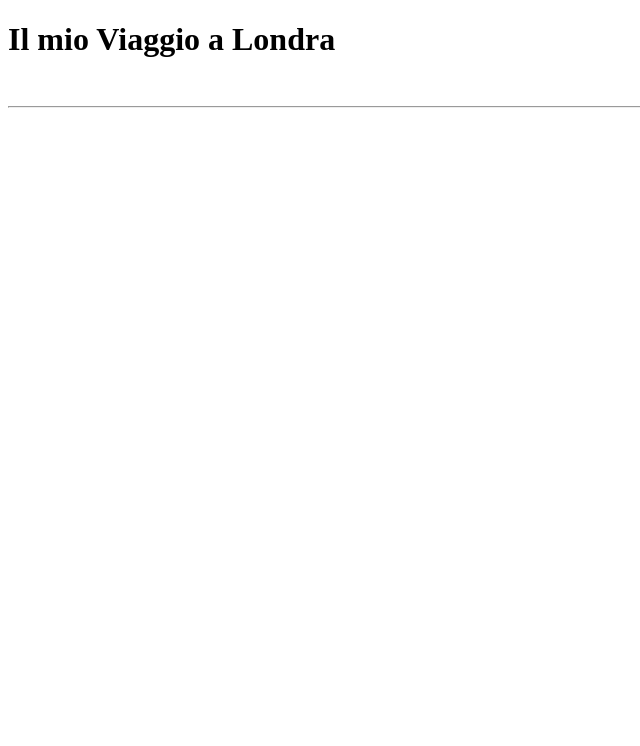
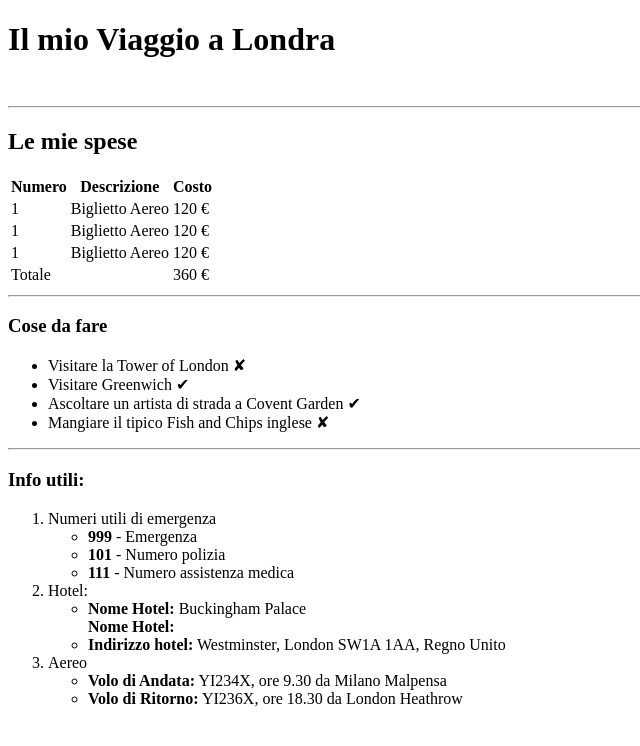
Before and after one commit to erica201193/html-london-trip, a plain HTML site: page index.html in a window 1280 px wide. Shown: the whole page, without its empty margins (0-640 px from the left). Drawn offline with Linux system fonts and the light colour scheme.

Commit message:
Inserite sezione info utili

```diff
--- a/index.html
+++ b/index.html
@@ -14,5 +14,71 @@
     <img src="img/pexels-bill-emrich-230794-2.jpg" alt="">
     <hr>
     </header>
+    <main>
+        <h2>Le mie spese</h2>
+        <table>
+            <thead>
+                <tr>
+                    <th>Numero</th>
+                    <th>Descrizione</th>
+                    <th>Costo</th>
+                </tr>
+            </thead>
+            <tbody>
+                <tr>
+                    <td>1</td>
+                    <td>Biglietto Aereo</td>
+                    <td>120 €</td>
+                </tr>
+                <tr>
+                    <td>1</td>
+                    <td>Biglietto Aereo</td>
+                    <td>120 €</td>
+                </tr>
+                <tr>
+                    <td>1</td>
+                    <td>Biglietto Aereo</td>
+                    <td>120 €</td>
+                </tr>
+                <tr>
+                    <td>Totale</td>
+                    <td></td>
+                    <td>360 €</td>
+                </tr>
+            </tbody>
+        </table>
+        <hr>
+        <h3>Cose da fare</h3>
+        <ul>
+            <li>Visitare la Tower of London &#10008;</li>
+            <li>Visitare Greenwich &#10004;</li>
+            <li>Ascoltare un artista di strada a Covent Garden &#10004;</li>
+            <li>Mangiare il tipico Fish and Chips inglese &#10008;</li>
+        </ul>
+        <hr>
+        <h3>Info utili:</h3>
+        <ol>
+            <li>Numeri utili di emergenza
+                <ul>
+                    <li><b>999</b> - Emergenza</li>
+                    <li><b>101</b> - Numero polizia</li>
+                    <li><b>111</b> - Numero assistenza medica</li>
+                </ul>
+            </li>
+            <li>Hotel:
+                <ul>
+                    <li><b>Nome Hotel:</b> Buckingham Palace</li> <b>Nome Hotel:</b>
+                    <li><b>Indirizzo hotel:</b> Westminster, London SW1A 1AA, Regno Unito</li>
+                </ul>
+            </li>
+            <li>Aereo
+                <ul>
+                    <li><b>Volo di Andata:</b> YI234X, ore 9.30 da Milano Malpensa</li>
+                    <li><b>Volo di Ritorno:</b> YI236X, ore 18.30 da London Heathrow</li>
+                </ul>
+            </li>
+
+        </ol>
+    </main>
 </body>
 </html>
```
